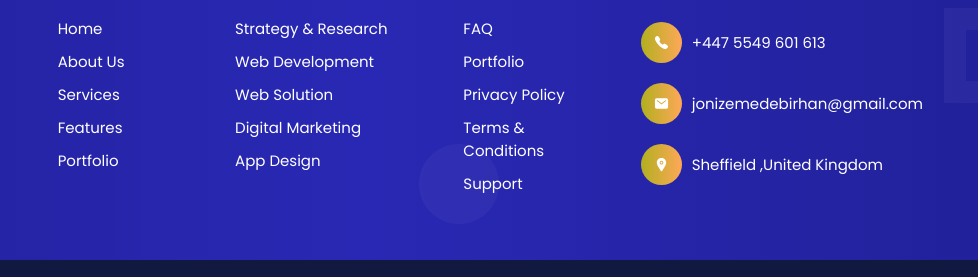
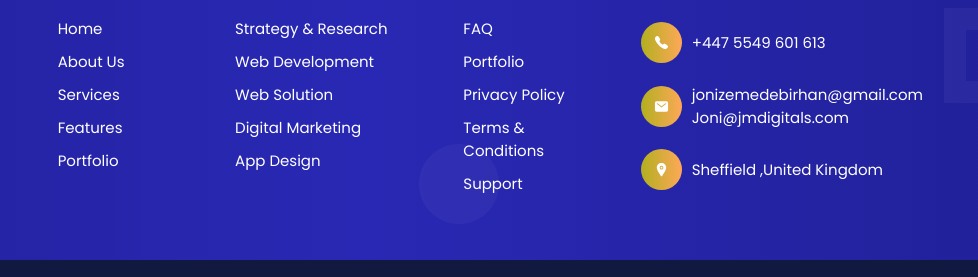
Before and after one commit to joniz77/jmdigitals, a plain HTML site: page index.html in a window 1280 px wide. Shown: the part 4087-4364 px from the top of the page, 302-1280 px from the left. Drawn offline with nearby package versions, Linux system fonts and the light colour scheme.

Commit message:
index.html

```diff
--- a/index.html
+++ b/index.html
@@ -743,6 +743,7 @@
 
             <div>
               <a href="mailto:jonizemedebirhan@gmail.com" class="footer-item-link">jonizemedebirhan@gmail.com</a>
+              <a href="mailto:Joni@jmdigitals.com" class="footer-item-link">Joni@jmdigitals.com</a>
 
             </div>
 
```
